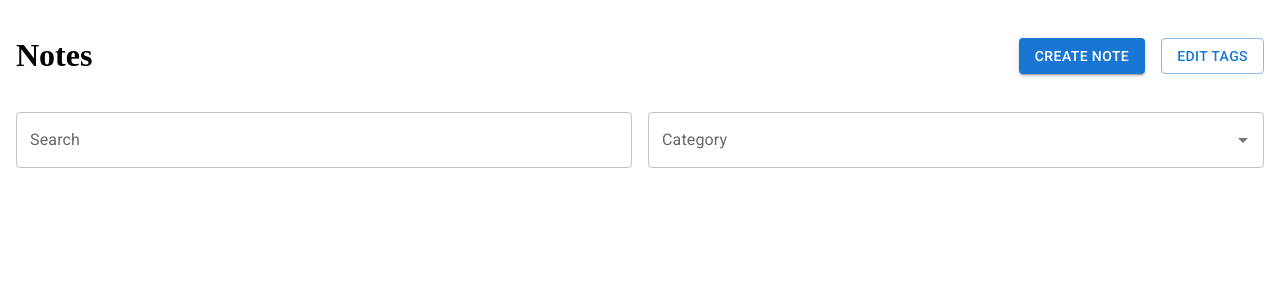
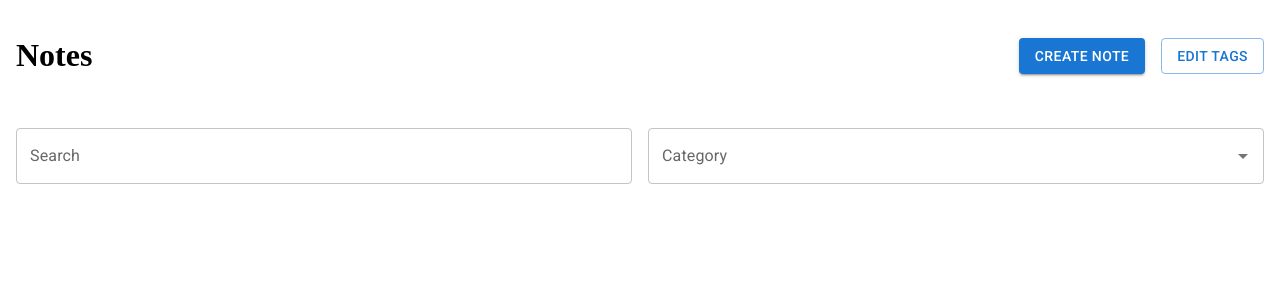
Before and after one commit to tomasesquivelgc/Note-Taking-App, a React (Vite) app: page / in a window 1280 px wide. Shown: the top 300 px of the page. Built offline with nearby package versions, Linux system fonts and the light colour scheme.

Commit message:
add proper spacing to grid items

```diff
--- a/src/components/NoteList.tsx
+++ b/src/components/NoteList.tsx
@@ -25,8 +25,9 @@ export function NoteList({ availableTags, notes }: NoteListProps) {
   }, [notes, titleValue, selectedTags])
 
   return (
-      <Grid container alignItems="center" width={"100%"} p={2}>
-        <Grid item xs={5}>
+      <Grid container alignItems="center" width={"100%"} p={2}  gap={2}>
+        <Stack direction={"row"} width={"100%"} alignItems={"center"}>
+          <Grid item xs={5}>
           <h1>Notes</h1>
         </Grid>
         <Grid item xs={7}>
@@ -41,6 +42,8 @@ export function NoteList({ availableTags, notes }: NoteListProps) {
             </Button>
           </Stack>
         </Grid>
+        </Stack>
+
         <Box component="form" width="100%" display="flex" gap={2} justifyContent={"center"} justifySelf={"center"}>
           <Grid item xs={6}>
             <TextField
@@ -85,12 +88,12 @@ export function NoteList({ availableTags, notes }: NoteListProps) {
 function NoteCard({ id, title, tags }: SimplifiedNote) {
   return (
     <Grid item xs={12} md={6} lg={4} textAlign={"center"}>
-      <CardActionArea>
-        <Card elevation={3}>
+      <CardActionArea  sx={{ height: "100%" }}>
+        <Card elevation={3}  sx={{ height: "100%" }}>
           <CardContent>
-            <Typography variant="h4" component={"div"}>
+            <h2>
               {title}
-            </Typography>
+            </h2>
             <Stack direction={"row"} spacing={1} justifyContent={"center"}>
               {tags.map(tag => {
               return <Chip color="primary" key={tag.id} label={tag.label} />
```
